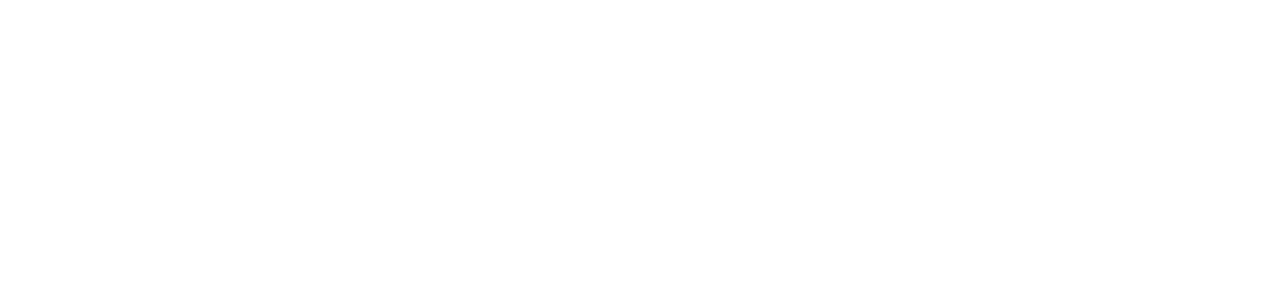
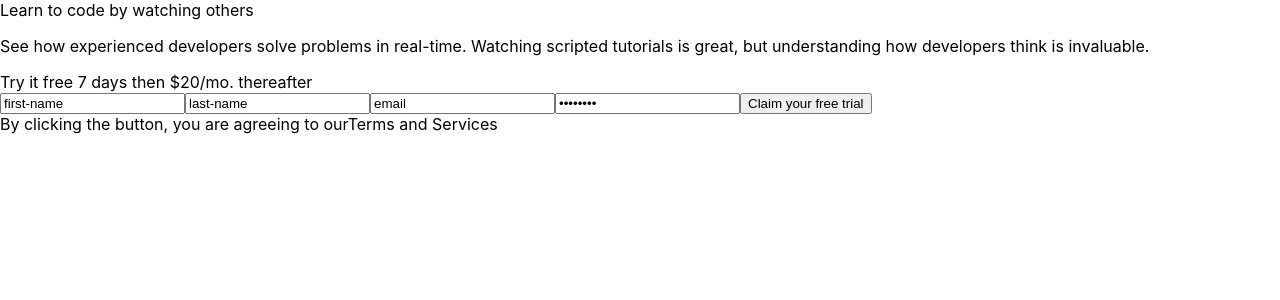
Before and after one commit to deeparka/test-form, a React (Create React App) app: page / in a window 1280 px wide. Shown: the top 300 px of the page. Built offline with nearby package versions, Linux system fonts and the light colour scheme.

Commit message:
added 2 componenets and did the basic html

```diff
--- a/src/App.js
+++ b/src/App.js
@@ -1,5 +1,11 @@
+import Home from "./components/Home";
+
 function App() {
-    return <div className="App"></div>;
+    return (
+        <div className="App">
+            <Home />
+        </div>
+    );
 }
 
 export default App;
--- /dev/null
+++ b/src/components/DetailsForm.js
@@ -0,0 +1,41 @@
+const DetailsForm = () => {
+    return (
+        <form action="" className="form">
+            <input
+                type="text"
+                value="first-name"
+                placeholder="First Name"
+                required
+            />
+            <input
+                type="text"
+                value="last-name"
+                placeholder="Last Name"
+                required
+            />
+            <input
+                type="email"
+                value="email"
+                placeholder="Email Address"
+                required
+            />
+            <input
+                type="password"
+                value="password"
+                placeholder="Password"
+                required
+            />
+            <input
+                type="submit"
+                className="claim"
+                value="Claim your free trial"
+            />
+            <div className="accept">
+                By clicking the button, you are agreeing to our
+                <span>Terms and Services</span>
+            </div>
+        </form>
+    );
+};
+
+export default DetailsForm;
--- /dev/null
+++ b/src/components/Home.js
@@ -0,0 +1,24 @@
+import DetailsForm from "./DetailsForm";
+
+const Home = () => {
+    return (
+        <div className="home">
+            <div className="description">
+                <div className="headline">Learn to code by watching others</div>
+                <p>
+                    See how experienced developers solve problems in real-time.
+                    Watching scripted tutorials is great, but understanding how
+                    developers think is invaluable.
+                </p>
+            </div>
+            <div className="offer">
+                Try it free 7 days then $20/mo. thereafter
+            </div>
+            <div className="details-form">
+                <DetailsForm />
+            </div>
+        </div>
+    );
+};
+
+export default Home;
```
